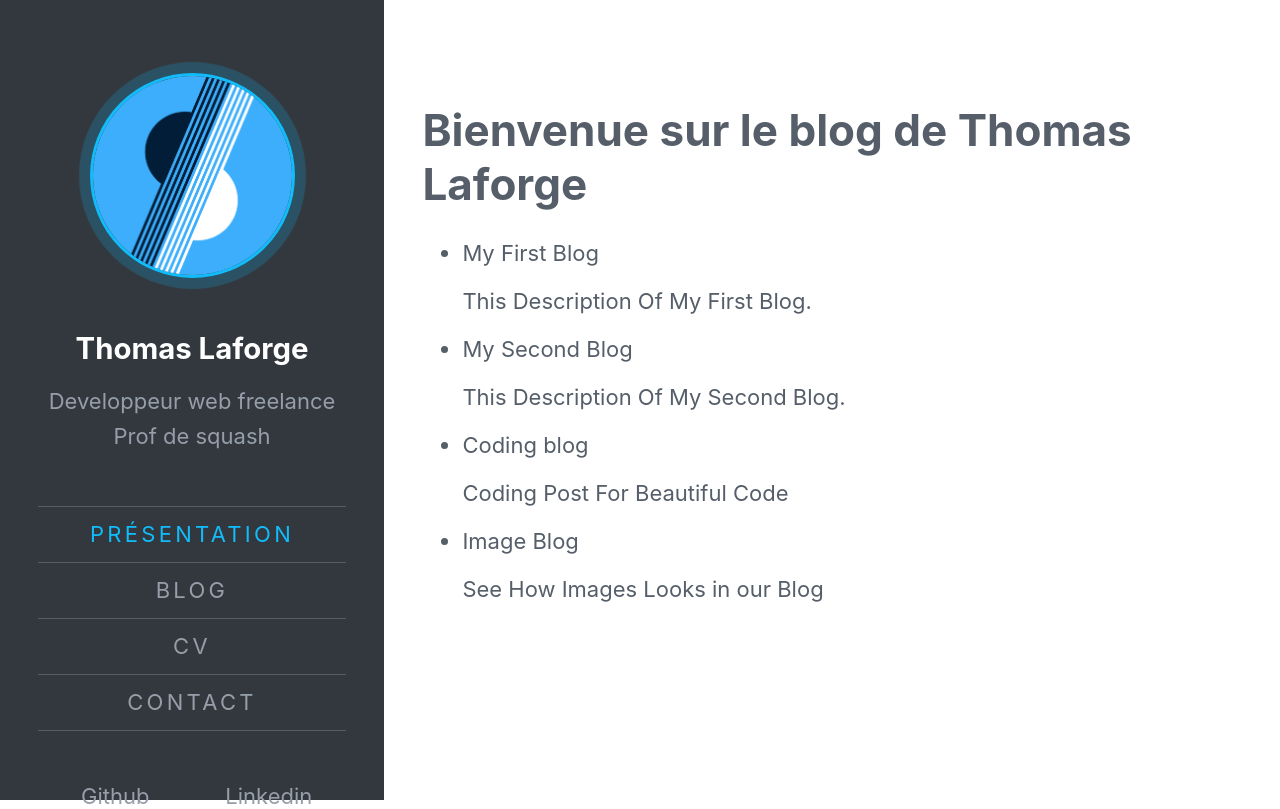
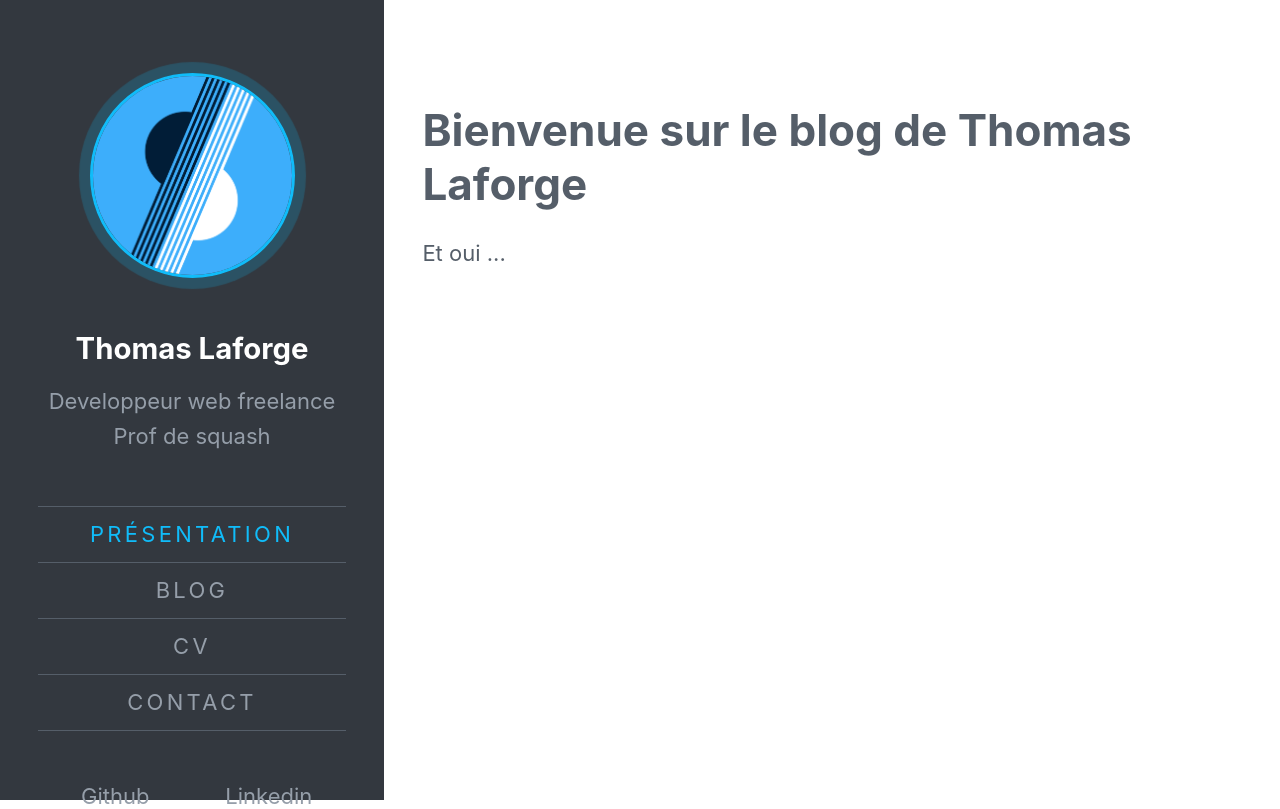
Before and after one commit to ThomasLaforge/ThomasLaforge.github.io, a Next.js app: page / in a window 1280 px wide. Built offline with nearby package versions, Linux system fonts and the light colour scheme.

Commit message:
create all empty pages

```diff
--- a/components/MainComponent.tsx
+++ b/components/MainComponent.tsx
@@ -11,9 +11,9 @@ function MainLayout({ children }: MainLayoutProps){
 
     const menuItems = [
         { link: '/', title: 'Présentation' },
-        { link: '/', title: 'Blog' },
-        { link: '/', title: 'CV' },
-        { link: '/', title: 'Contact' }
+        { link: '/blog', title: 'Blog' },
+        { link: '/cv', title: 'CV' },
+        { link: '/contact', title: 'Contact' }
     ]
 
     const currentMenuItem = menuItems.findIndex(m => m.link === history.asPath)
--- a/pages/index.tsx
+++ b/pages/index.tsx
@@ -1,8 +1,6 @@
 import React from "react";
 import Head from "next/head";
 import matter from "gray-matter";
-import Link from "next/link";
-import { GetStaticProps } from "next";
 
 interface IndexProps {
   data: any,
@@ -10,20 +8,7 @@ interface IndexProps {
   description: string
 }
 
-interface BlogData {
-  slug: string,
-  title: string,
-  description: string
-}
-
-interface BlogMatter {
-  data: BlogData
-}
-
 const Index = ({ data, title, description }: IndexProps) => {
-  const RealData = data.map((blog: any) => matter(blog)) as BlogMatter[]
-  const ListItems = RealData.map((listItem) => listItem.data);
-
   return (
     <>
       <Head>
@@ -34,47 +19,9 @@ const Index = ({ data, title, description }: IndexProps) => {
       </Head>
 
       <h1>Bienvenue sur le blog de Thomas Laforge</h1>
-
-      <div>
-        <ul>
-          {ListItems.map((blog, i) => (
-            <li key={i}>
-              <Link href={`/blog/${blog.slug}`}>
-                <a>{blog.title}</a>
-              </Link>
-              <p>{blog.description}</p>
-            </li>
-          ))}
-        </ul>
-      </div>
+      <div>Et oui ...</div>
     </>
   );
 };
 
 export default Index;
-
-export const getStaticProps: GetStaticProps = async (context) => {
-  const siteData = await import(`../config.json`);
-  const fs = require("fs");
-
-  const files = fs.readdirSync(`${process.cwd()}/content`, "utf-8");
-
-  const blogs = files.filter((fn: string) => fn.endsWith(".md"));
-
-  const data = blogs.map((blog: string) => {
-    const path = `${process.cwd()}/content/${blog}`;
-    const rawContent = fs.readFileSync(path, {
-      encoding: "utf-8",
-    });
-
-    return rawContent;
-  });
-
-  return {
-    props: {
-      data: data,
-      title: siteData.default.title,
-      description: siteData.default.description,
-    },
-  };
-}
```
